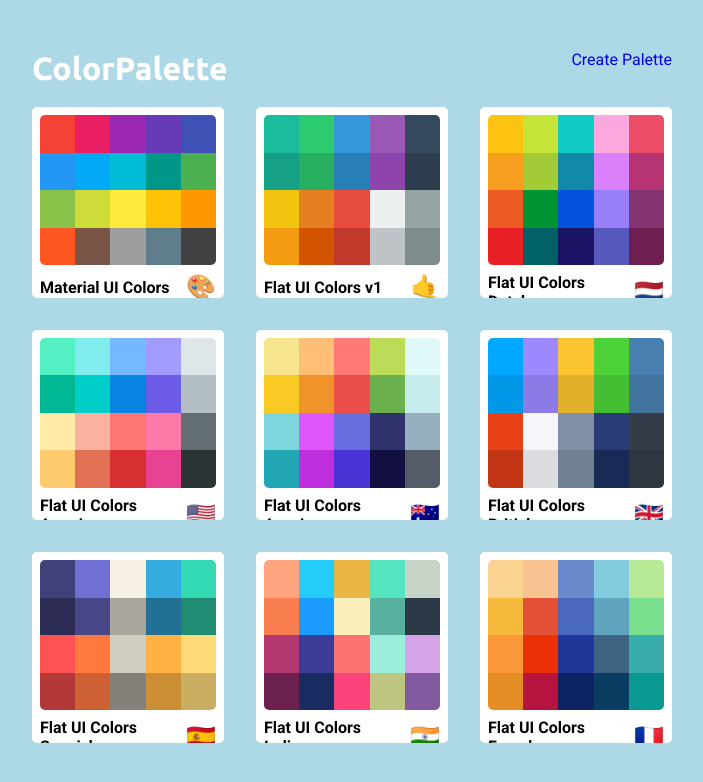
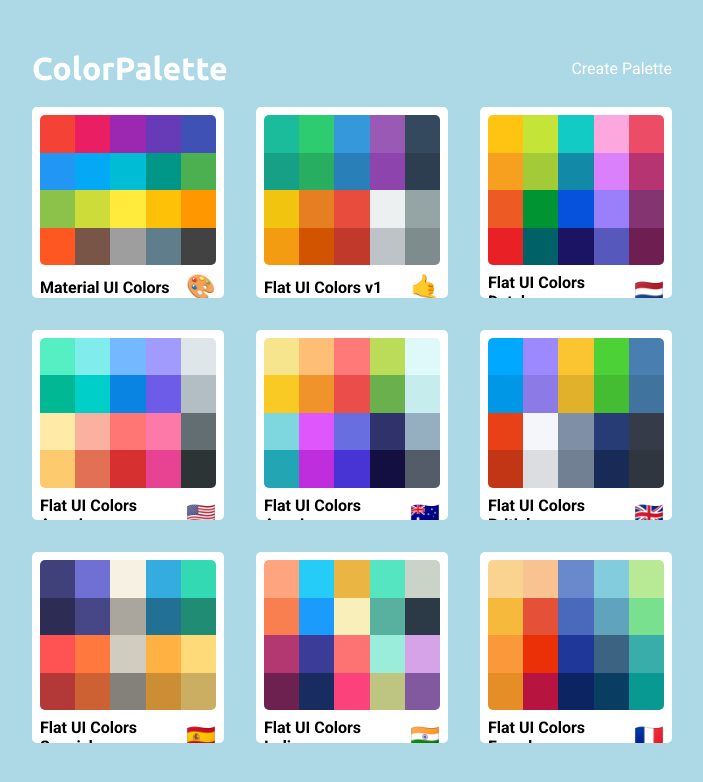
Before and after one commit to douglas06mp/react-ColorPalette, a React (Create React App) app: page / in a window 1280 px wide. Shown: the top 782 px of the page, without its empty margins (288-991 px from the left). Built offline with nearby package versions, Linux system fonts and the light colour scheme.

Commit message:
create NewPaletteForm component and add link to it in PaletteList

```diff
--- a/src/components/App.js
+++ b/src/components/App.js
@@ -3,6 +3,7 @@
 import PaletteList from './PaletteList';
 import Palette from './Palette';
 import SingleColorPalette from './SingleColorPalette';
+import NewPaletteForm from './NewPaletteForm';
 import originPalettes from '../helpers/originPalettes';
 import { generatePalette } from '../helpers/colorHelpers';
 import './App.scss';
@@ -23,6 +24,7 @@
               <PaletteList palettes={originPalettes} {...routeProps} />
             )}
           />
+          <Route exact path="/palette/new" render={() => <NewPaletteForm />} />
           <Route
             exact
             path="/palette/:id"
--- /dev/null
+++ b/src/components/NewPaletteForm.js
@@ -0,0 +1,11 @@
+import React, { Component } from 'react';
+
+export default class NewPaletteForm extends Component {
+  render() {
+    return (
+      <div>
+        <h1>New</h1>
+      </div>
+    );
+  }
+}
--- a/src/components/PaletteList.js
+++ b/src/components/PaletteList.js
@@ -17,7 +17,7 @@
         <div className={container}>
           <nav className={nav}>
             <h1>ColorPalette</h1>
-            <Link to="/">Create Palette</Link>
+            <Link to="/palette/new">Create Palette</Link>
           </nav>
           <div className={palettesContainer}>
             {palettes.map(palette => (
--- a/src/components/styles/PaletteListStyle.js
+++ b/src/components/styles/PaletteListStyle.js
@@ -19,11 +19,15 @@
     marginBottom: '20px',
     display: 'flex',
     justifyContent: 'space-between',
-    color: 'white',
+    alignItems: 'center',
+    color: '#fff',
 
     '& h1': {
       fontFamily: 'Ubuntu',
       fontSize: '2rem'
+    },
+    '& a': {
+      color: '#fff'
     }
   },
   palettesContainer: {
```
